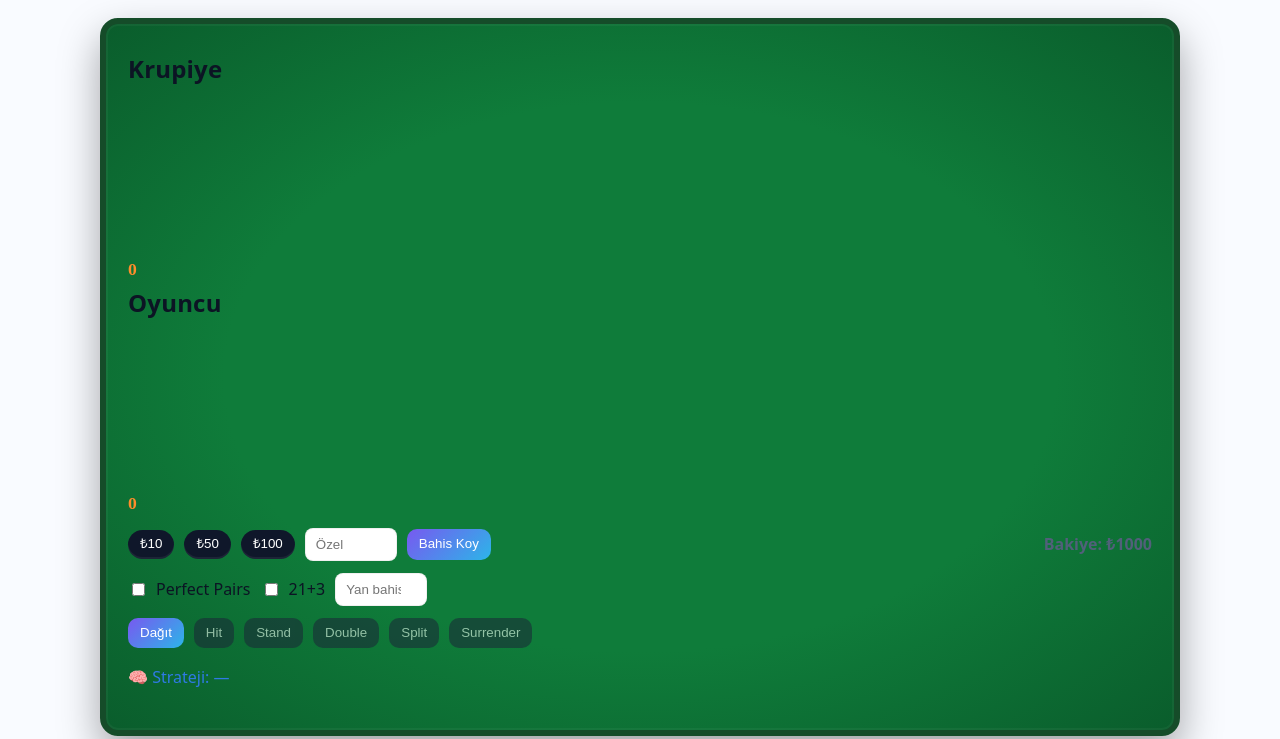
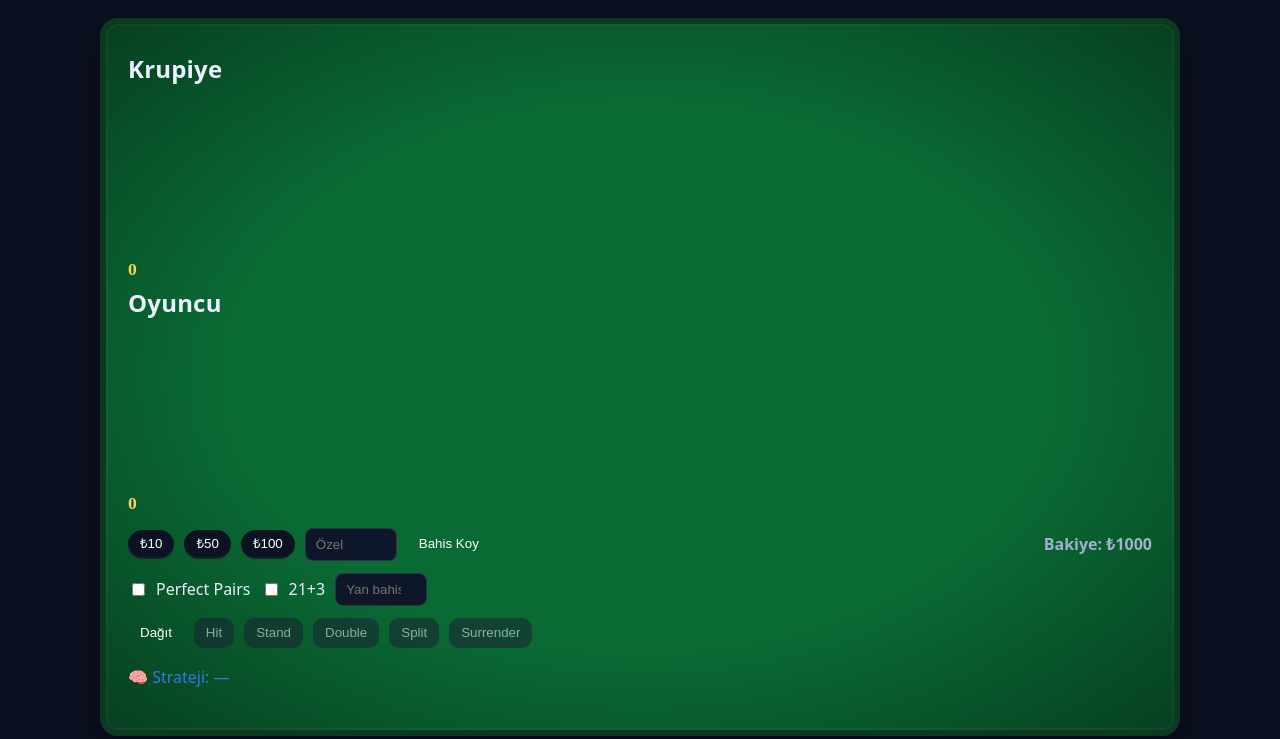
Before and after one commit to altayyeles/Altay-Blackjack, a plain HTML site: page templates/index.html in a window 1280 px wide. Shown: the part 61-800 px from the top of the page. Drawn offline with Linux system fonts and the light colour scheme.

Commit message:
Set default theme to dark mode
Changed the default theme from light to dark across CSS, JS, and HTML. The CSS now applies dark mode by default, the theme toggle logic in JavaScript starts from dark, and the HTML root element uses data-theme="dark".

```diff
--- a/static/css/style.css
+++ b/static/css/style.css
@@ -1,14 +1,14 @@
 /* =========================================================
    Altay BlackJack - style.css
-   Varsayılan tema: LIGHT, DARK opsiyonel (data-theme="dark")
+   Varsayılan tema: DARK, LIGHT opsiyonel (data-theme="light")
    - Yeşil "felt" masa görünümü
    - Modern, responsive UI (mobil/desktop)
    - Erişilebilirlik: focus-visible, reduced motion
    ========================================================= */
 
 /* -------------------- Temel Değişkenler -------------------- */
-:root {
-  /* Light (DEFAULT) */
+:root [data-theme="light"] {
+  /* Light (OPTIONAL) */
   --bg: #f9fbff;
   --fg: #0c1424;
   --muted: #51607a;
@@ -28,7 +28,7 @@
   --ring: #5b9cff;
 }
 
-:root[data-theme="dark"] {
+:root {
   --bg: #0b1020;
   --fg: #eaf1ff;
   --muted: #9db2ce;
--- a/static/js/ui.js
+++ b/static/js/ui.js
@@ -91,7 +91,7 @@ const UI = (()=>{
       Game.state.payouts.perfectPairs = ($("#pp-payouts").value || "5,10,25").split(",").map(x=>parseInt(x,10));
       Game.state.payouts.t213 = ($("#t213-payouts").value || "5,10,30,40,100").split(",").map(x=>parseInt(x,10));
     });
-    $("#btn-theme").addEventListener("click", ()=>{ const root=document.documentElement; const cur=root.getAttribute("data-theme")||"light"; root.setAttribute("data-theme", cur==="dark"?"light":"dark"); });
+    $("#btn-theme").addEventListener("click", ()=>{ const root=document.documentElement; const cur=root.getAttribute("data-theme")||"dark"; root.setAttribute("data-theme", cur==="light"?"dark":"light"); });
     $("#btn-audio").addEventListener("click", ()=>{ Audio.toggle(); });
   });
 
--- a/templates/index.html
+++ b/templates/index.html
@@ -1,5 +1,5 @@
 <!DOCTYPE html>
-<html lang="tr" data-theme="light">
+<html lang="tr" data-theme="dark">
 <head>
   <meta charset="utf-8" />
   <meta name="viewport" content="width=device-width, initial-scale=1" />
```
